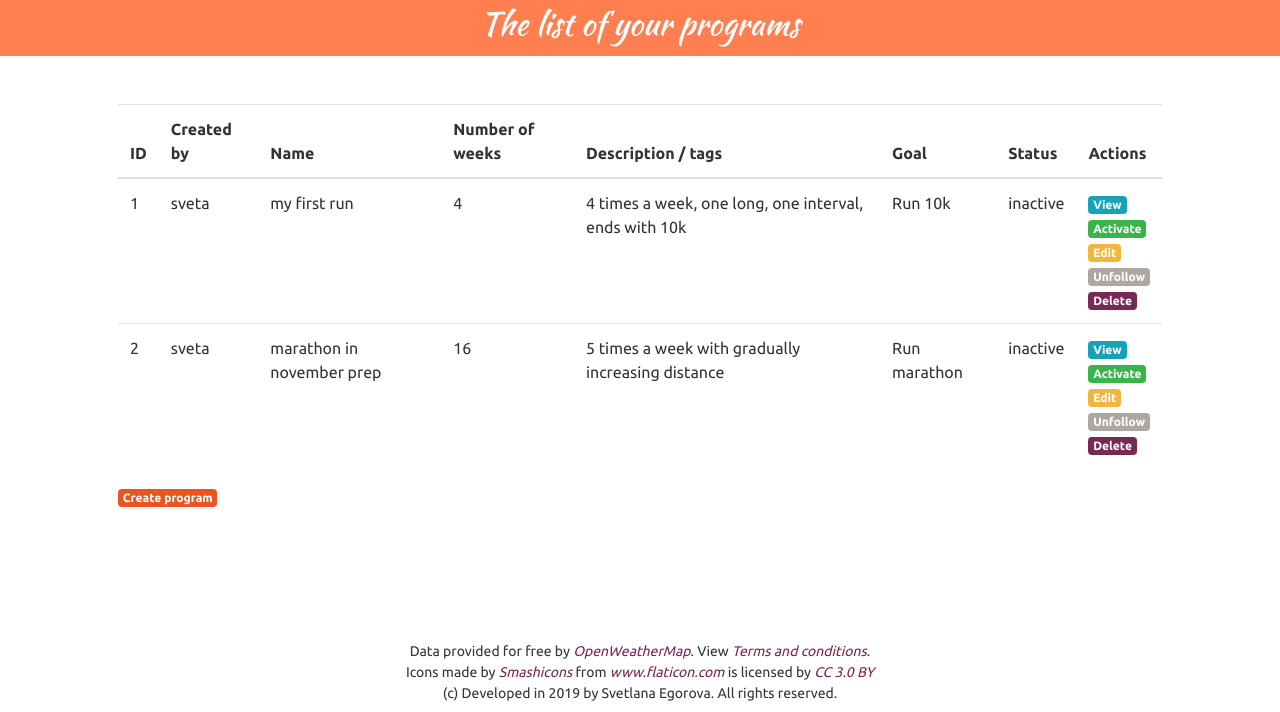
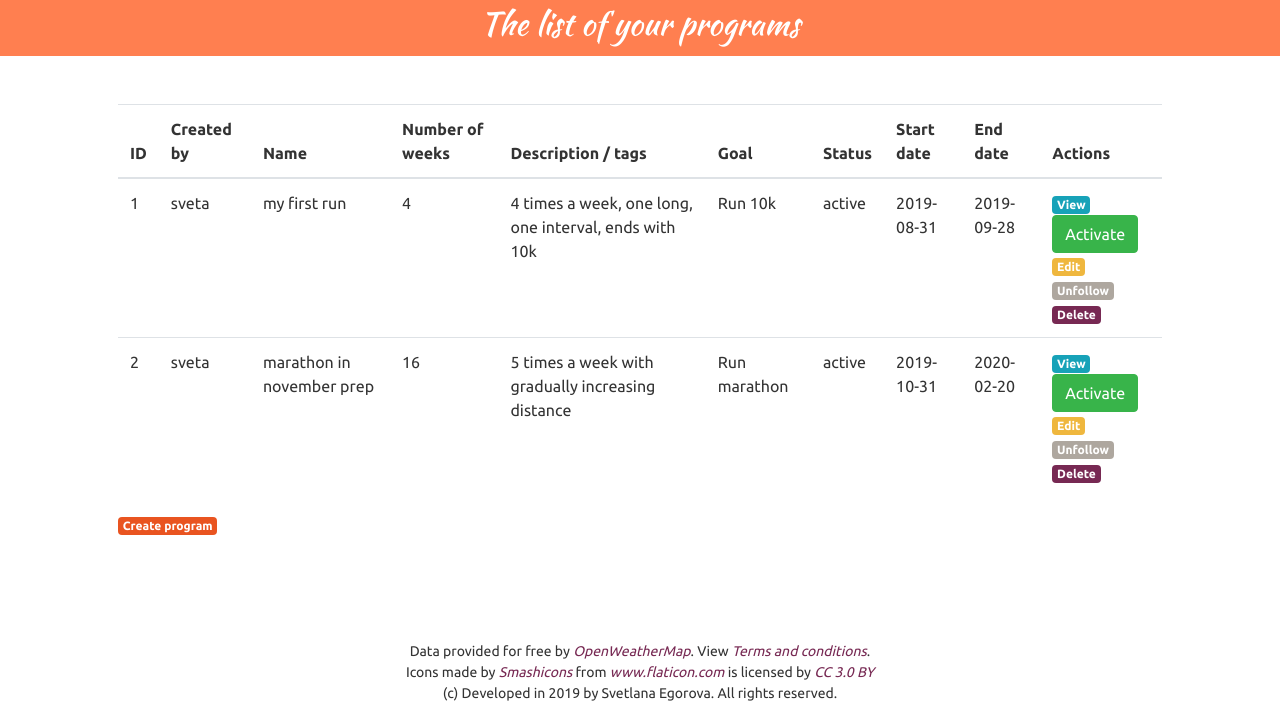
Before and after one commit to sveta-egorova/running, a Flask app: page /programs in a window 1280 px wide. Shown: the part 88-800 px from the top of the page. Run offline with Flask 2, Linux system fonts and the light colour scheme; the visitor is signed in with stand-in values (Sample User, id 1); data comes from the database, SQL or seed files in the repository; some libraries are stand-ins or nearby versions.

Commit message:
program initiating module

```diff
--- a/ProgramRepository.py
+++ b/ProgramRepository.py
@@ -14,6 +14,45 @@ class ProgramRepository:
                         goal=goal,
                         status=0)
 
-    def get_prog_by_id(self, user_id):
+    def initiate_program(self, user_id, prog_id, date_start, date_end):
+        """Update a status of a program for a given user in the database"""
+
+        # check the current status if exists
+        cur_status = self.db.execute("SELECT * FROM status WHERE user_id = :user_id AND prog_id = :prog_id",
+                                     user_id=user_id,
+                                     prog_id=prog_id)
+        if cur_status and cur_status[0]["date_start"] == date_start:
+            return 0  # value meaning the program already in place and active from a given date
+        if cur_status and not cur_status[0]["date_start"] == date_start:
+            self.db.execute("UPDATE status SET date_start = :date_start, date_end = :date_end "
+                            "WHERE user_id = :user_id AND prog_id = :prog_id",
+                            date_start=date_start,
+                            date_end=date_end,
+                            user_id=user_id,
+                            prog_id=prog_id)
+        if not cur_status:
+            # get the program length
+            self.db.execute("INSERT INTO status (user_id, prog_id, status, date_start, date_end) "
+                            "VALUES (:user_id, :prog_id, :status, :date_start, :date_end)",
+                            user_id=user_id,
+                            prog_id=prog_id,
+                            status=1,
+                            date_start=date_start,
+                            date_end=date_end)
+
+
+    def get_prog_by_id(self, id):
+        """Get all programs of a particular id"""
+        return self.db.execute("SELECT * FROM programs WHERE id = :id", id=id)
+
+
+    def get_prog_by_follower_id(self, follower_id):
         """Get all programs followed by a particular username"""
-        return self.db.execute("SELECT * FROM programs WHERE follower_id = :follower_id", follower_id=user_id)
+        return self.db.execute("SELECT * FROM programs WHERE follower_id = :follower_id", follower_id=follower_id)
+
+
+    def get_status_by_id(self, user_id, prog_id):
+        """Get the status of a particular program followed by a particular user"""
+        return self.db.execute("SELECT * FROM status WHERE user_id = :user_id AND prog_id = :prog_id",
+                               user_id=user_id,
+                               prog_id=prog_id)
--- a/application.py
+++ b/application.py
@@ -2,6 +2,7 @@ import datetime
 import os
 import re
 import time
+from datetime import timedelta
 from tempfile import mkdtemp
 
 from cs50 import SQL
@@ -206,13 +207,28 @@ def info():
 @login_required
 def show_programs():
     """Show information about the programs that the user follows"""
-    programs = programRepo.get_prog_by_id(session["user_id"])
+    programs = programRepo.get_prog_by_follower_id(session["user_id"])
 
     goals = ["", "Start running", "Keep fit", "Loose weight", "Run 10k", "Run half marathon", "Run marathon", "Other"]
-    status = ["inactive", "active"]
+    statuses = ["inactive", "active"]
+
+    # TODO upload status and date
 
     result = []
     for program in programs:
+        status_for_user = programRepo.get_status_by_id(session["user_id"], program["id"])
+        if status_for_user:
+            status = status_for_user[0]["status"]
+            if status_for_user[0]["date_start"]:
+                date_start = datetime.datetime.fromtimestamp(int(status_for_user[0]["date_start"])).date()
+                date_end = datetime.datetime.fromtimestamp(int(status_for_user[0]["date_end"])).date()
+            else:
+                date_start = "n/a"
+                date_end = "n/a"
+        else:
+            status = 0
+            date_start = "n/a"
+            date_end = "n/a"
         result.append({
             "id": program["id"],
             "author": userRepo.get_info_by_id(program["author_id"])[0]["username"],
@@ -220,8 +236,11 @@ def show_programs():
             "weeks": program["weeks"],
             "description": program["description"],
             "goal": goals[program["goal"]],
-            "status": status[program["status"]]
+            "status": statuses[status],
+            "date_start": date_start,
+            "date_end": date_end
                       })
+# TODO upload status from a different db
 # TODO view - only if details available
 # TODO check buttons: activate - only one at a time, and ask for a starting date, add the entry to database
     # TODO may be several at a time if do not intersect
@@ -253,6 +272,37 @@ def create_program():
 
         return redirect("/programs")
 
+
+@app.route("/initiate-program", methods=["POST"])
+@login_required
+def initiate_program():
+    """Initiates a program ofr a user"""
+    #
+    # # User reached route via GET (as by submitting a form via GET)
+    # if request.method == "GET":
+    #     return render_template("initiate-program.html") #  check how to return form in a window
+
+    # User reached route via POST (as by submitting a form via POST)
+    # else:
+    program_id = request.form.get("prog-id")
+    weeks = programRepo.get_prog_by_id(program_id)[0]["weeks"]
+    days = weeks * 7
+    date_start_string = request.form.get("date")
+
+    date_start = datetime.datetime.strptime(date_start_string, '%Y-%m-%d').date()
+    date_start_unix = int(time.mktime(date_start.timetuple()))
+    date_end = date_start + timedelta(days=days)
+    date_end_unix = int(time.mktime(date_end.timetuple()))
+
+    # Update a status of a program in a database
+    programRepo.initiate_program(session["user_id"],
+                                 program_id,
+                                 date_start_unix,
+                                 date_end_unix)
+
+    return redirect("/programs")
+
+    # return jsonify({"status":"ok"})
 
 
 @app.route("/weather", methods=["GET", "POST"])
--- a/templates/programs.html
+++ b/templates/programs.html
@@ -17,6 +17,8 @@
                 <th scope="col">Description / tags</th>
                 <th scope="col">Goal</th>
                 <th scope="col">Status</th>
+                <th scope="col">Start date</th>
+                <th scope="col">End date</th>
                 <th scope="col">Actions</th>
             </tr>
             </thead>
@@ -31,11 +33,17 @@
                     <td> {{ item['description'] }} </td>
                     <td> {{ item['goal'] }} </td>
                     <td> {{ item['status'] }} </td>
-                    <td><a href="#" class="badge badge-info">View</a><br>
-                        <a href="#" class="badge badge-success">Activate</a><br>
-                        <a href="#" class="badge badge-warning">Edit</a><br>
-                        <a href="#" class="badge badge-secondary">Unfollow</a><br>
-                        <a href="#" class="badge badge-dark">Delete</a></td>
+                    <td> {{ item['date_start'] }} </td>
+                    <td> {{ item['date_end'] }} </td>
+
+                    <td><a href="#{{ item['id'] }}" class="badge badge-info">View</a><br>
+                        <button type="button" class="btn btn-success" data-toggle="modal"
+                                onclick="saveId({{ item['id'] }})"
+                                data-target="#statusModal">
+                            Activate</button>
+                        <a href="#{{ item['id'] }}" class="badge badge-warning">Edit</a><br>
+                        <a href="#{{ item['id'] }}" class="badge badge-secondary">Unfollow</a><br>
+                        <a href="#{{ item['id'] }}" class="badge badge-dark">Delete</a></td>
                 </tr>
             {% endfor %}
             </tbody>
@@ -43,6 +51,51 @@
 
         <a href="/create-program" class="badge badge-primary">Create program</a>
 
+        <!-- Modal -->
+        <div class="modal fade" id="statusModal" tabindex="-1" role="dialog" aria-labelledby="statusModalLabel"
+             aria-hidden="true">
+            <div class="modal-dialog" role="document">
+                <div class="modal-content">
+                    <div class="modal-header">
+                        <h5 class="modal-title" id="statusModalLabel">Start date</h5>
+                        <button type="button" class="close" data-dismiss="modal" aria-label="Close">
+                            <span aria-hidden="true">&times;</span>
+                        </button>
+                    </div>
+                    <div class="modal-body">
+                        <form action="/initiate-program" method="post" id="program_start_form">
+                            <div class="form-group row">
+                                <label for="date_input" class="col-3 col-form-label">Start date</label>
+                                <div class="col-9">
+                                    <input autocomplete="off" autofocus class="form-control"
+                                           name="date"
+                                           type="date" id="date_input">
+                                    <input name="prog-id" id="prog-id" hidden>
+                                </div>
+                            </div>
+                        </form>
+                    </div>
+                    <div class="modal-footer">
+                        <button type="button" class="btn btn-secondary" data-dismiss="modal">Close</button>
+                        <button type="button" class="btn btn-primary" type="submit" onclick="form_submit()"
+                        Activate</button>
+                    </div>
+                </div>
+            </div>
+        </div>
     </div>
 
+    <script>
+
+    function saveId(id) {
+        console.log("receive id " + id);
+        document.getElementById("prog-id").value = id;
+    }
+
+    function form_submit() {
+        document.getElementById("program_start_form").submit();
+   }
+
+    </script>
+
 {% endblock %}
```
Also changed, not shown: running.db.
